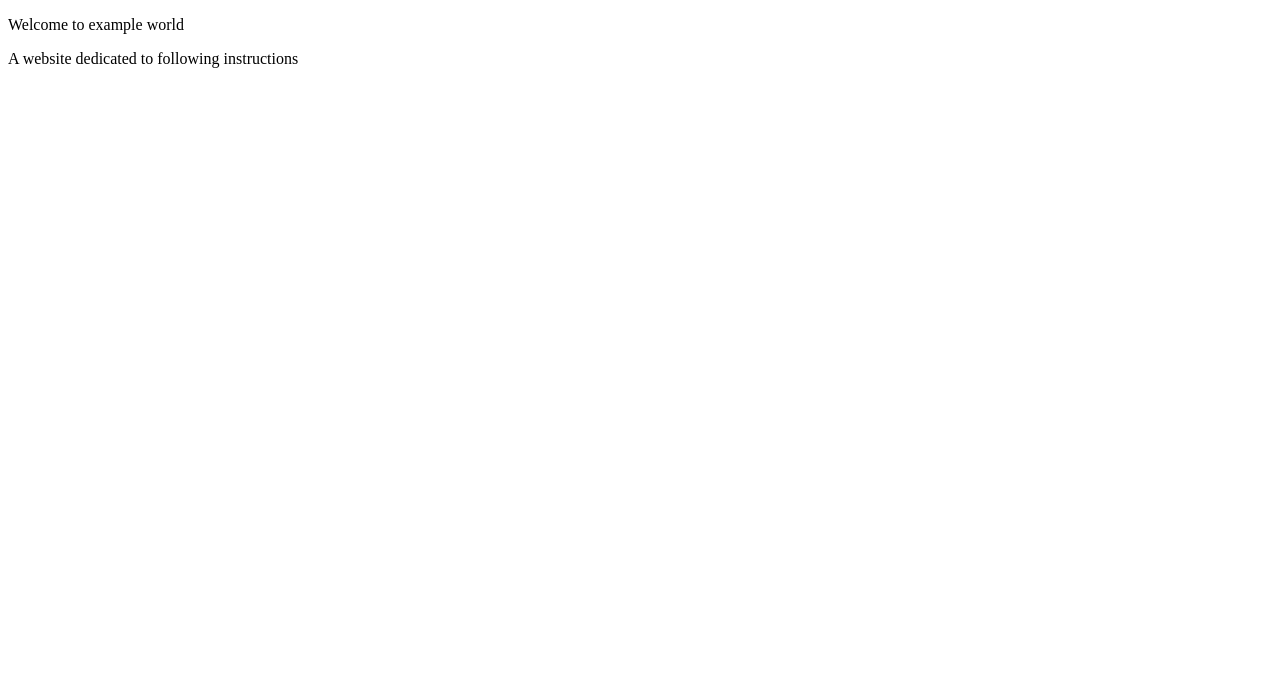
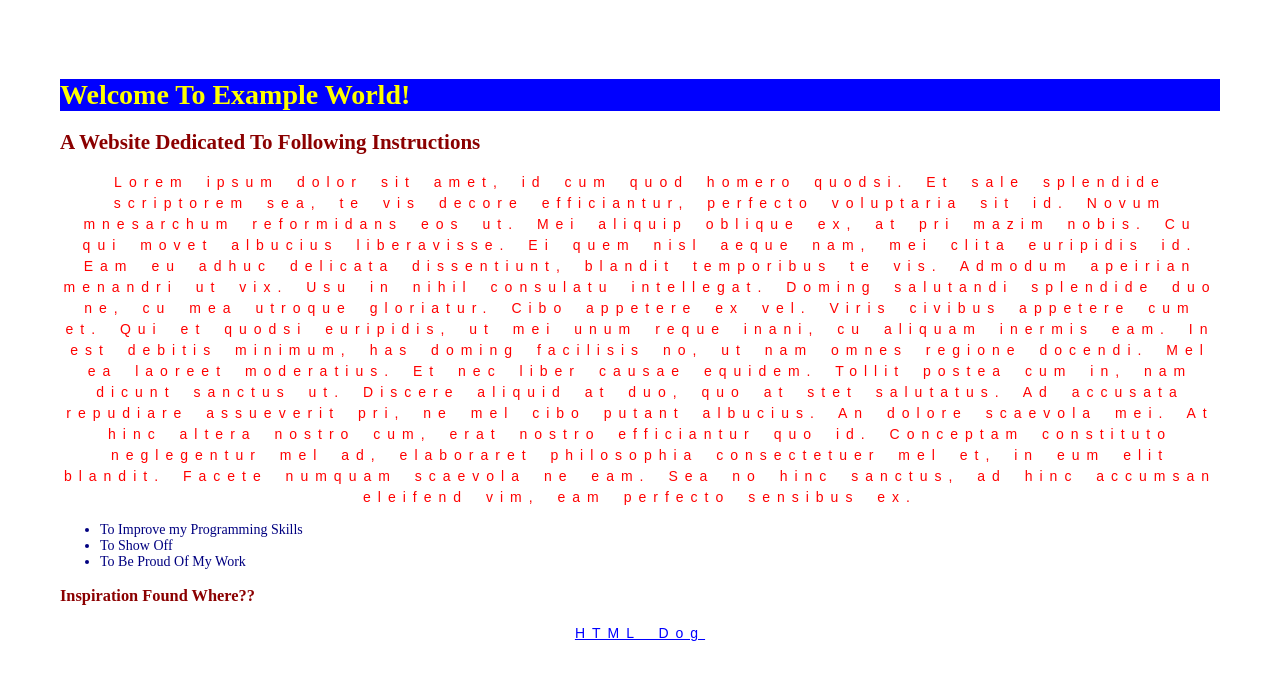
Before and after one commit to Jbax96/TutorialExample, a plain HTML site: page index.html in a window 1280 px wide. Drawn offline with Linux system fonts and the light colour scheme.

Commit message:
Beginner HTML Skills

```diff
--- a/index.html
+++ b/index.html
@@ -3,9 +3,30 @@
 <head>
     <meta charset="UTF-8">
     <title>Example Home Page</title>
+    <link rel="stylesheet" href="style.css">
 </head>
 <body>
-<p>Welcome to example world</p>
-<p>A website dedicated to following instructions </p>
+<h1>Welcome To Example World!</h1>
+<h2>A website dedicated to following instructions </h2>
+
+<p>Lorem ipsum dolor sit amet, id cum quod homero quodsi. Et sale splendide scriptorem sea, te vis decore efficiantur, perfecto voluptaria sit id. Novum mnesarchum reformidans eos ut. Mei aliquip oblique ex, at pri mazim nobis. Cu qui movet albucius liberavisse. Ei quem nisl aeque nam, mei clita euripidis id. Eam eu adhuc delicata dissentiunt, blandit temporibus te vis.
+
+    Admodum apeirian menandri ut vix. Usu in nihil consulatu intellegat. Doming salutandi splendide duo ne, cu mea utroque gloriatur. Cibo appetere ex vel.
+
+    Viris civibus appetere cum et. Qui et quodsi euripidis, ut mei unum reque inani, cu aliquam inermis eam. In est debitis minimum, has doming facilisis no, ut nam omnes regione docendi. Mel ea laoreet moderatius.
+
+    Et nec liber causae equidem. Tollit postea cum in, nam dicunt sanctus ut. Discere aliquid at duo, quo at stet salutatus. Ad accusata repudiare assueverit pri, ne mel cibo putant albucius. An dolore scaevola mei.
+
+    At hinc altera nostro cum, erat nostro efficiantur quo id. Conceptam constituto neglegentur mel ad, elaboraret philosophia consectetuer mel et, in eum elit blandit. Facete numquam scaevola ne eam. Sea no hinc sanctus, ad hinc accumsan eleifend vim, eam perfecto sensibus ex.
+</p>
+
+<ul>
+    <li> To Improve my Programming Skills</li>
+    <li> To Show Off </li>
+    <li> To Be Proud Of My Work</li>
+</ul>
+
+<h3> Inspiration Found Where??</h3>
+<p> <a href="http://htmldog.com">HTML Dog</a> </p>
 </body>
 </html>
--- /dev/null
+++ b/style.css
@@ -0,0 +1,36 @@
+h1{
+    color: yellow;
+    background-color: blue;
+    text-transform: capitalize;
+}
+
+h2{
+    color: darkred;
+    text-transform: capitalize;
+}
+
+h3{
+    color: darkred;
+    text-transform: capitalize;
+}
+
+p{
+    color: red;
+    font-family: Arial;
+    font-size: 14px;
+    letter-spacing: 0.5em;
+    word-spacing: 0.5em;
+    line-height: 1.5;
+    text-align: center;
+}
+
+body{
+    font-size: 14px;
+    color: navy;
+    margin: 20px;
+    padding: 40px;
+}
+
+a{
+    color: blue;
+}
```
